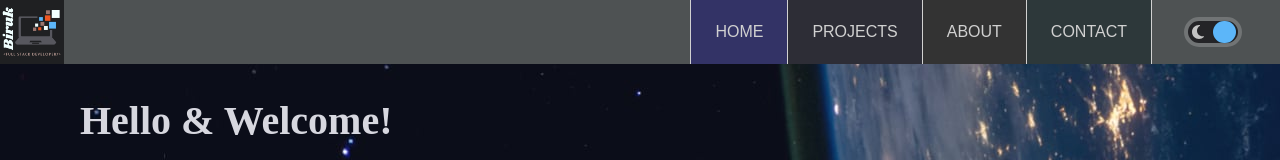
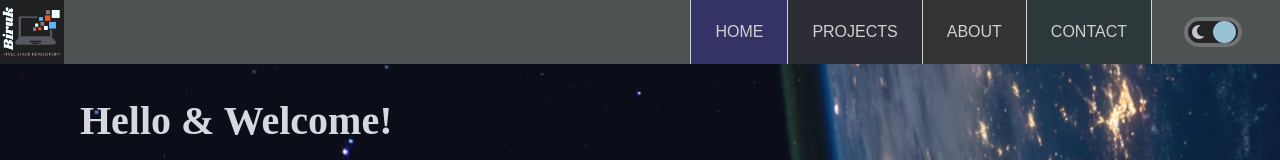
Before and after one commit to Know-Thyself/next-portfolio, a Next.js app: page / in a window 1280 px wide. Shown: the top 160 px of the page. Built offline with nearby package versions, Linux system fonts and the light colour scheme; no server answers; the database is empty.

Commit message:
modified gitignore

```diff
--- a/styles/globals.css
+++ b/styles/globals.css
@@ -441,5 +441,13 @@ font-family: 'Source Sans Pro', sans-serif;
 	--switch-button-bg: #ee5622;
 	--switch-button-bg: #3a9bdc;
 	--switch-button-bg: #5cb6f9;
+	--switch-button-bg: #7fb4c9;
+	--switch-button-bg: #99c3d4;
+	/* --switch-button-bg: #6ca0dc;
+	--switch-button-bg: #6495ed;
+	--switch-button-bg: #7cb9e8;
+	--switch-button-bg: #93ccea;
+	--switch-button-bg: #a5a8b6;
+	--switch-button-bg: #9b98b7; */
 	--read-more: #3a9bdc;
 }
```
Also changed, not shown: 1 other file (tests, documents, lock files or other folders).
